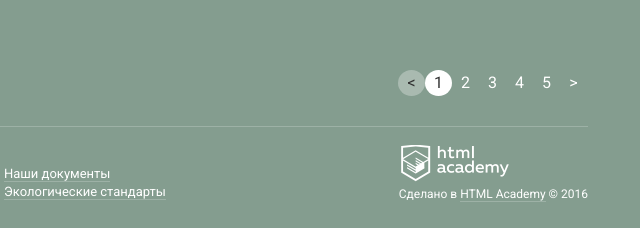
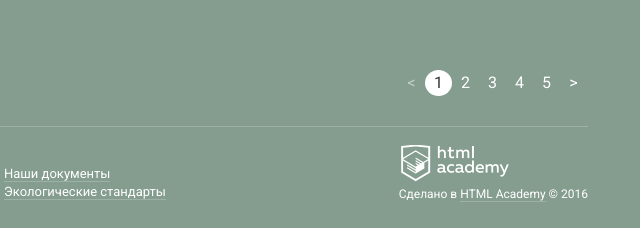
Before and after one commit to Milaev/247319-gllacy, a plain HTML site: page catalog.html in a window 1280 px wide. In both pictures the pointer is over the link 1036 px from the left and 1500 px from the top of the page. Shown: the part 1417-1645 px from the top of the page, 625-1265 px from the left. Drawn offline with Linux system fonts and the light colour scheme.

Commit message:
поправил пагинацию

```diff
--- a/css/style.css
+++ b/css/style.css
@@ -1388,7 +1388,6 @@ p.termometr {
 }
 
 .pagination a:hover {
-	color: #323232;
 	background: rgba(255, 255, 255, 0.3);
 	border-radius: 50%;
 }
@@ -1397,6 +1396,15 @@ a.current-page {
 	color: #323232;
 	background: #ffffff;
 	border-radius: 50%;
+}
+
+.disabled {
+	cursor: default;
+	opacity: 0.5;
+}
+
+.pagination .disabled:hover {
+	background: none;
 }
 
 .goods::after {
```
